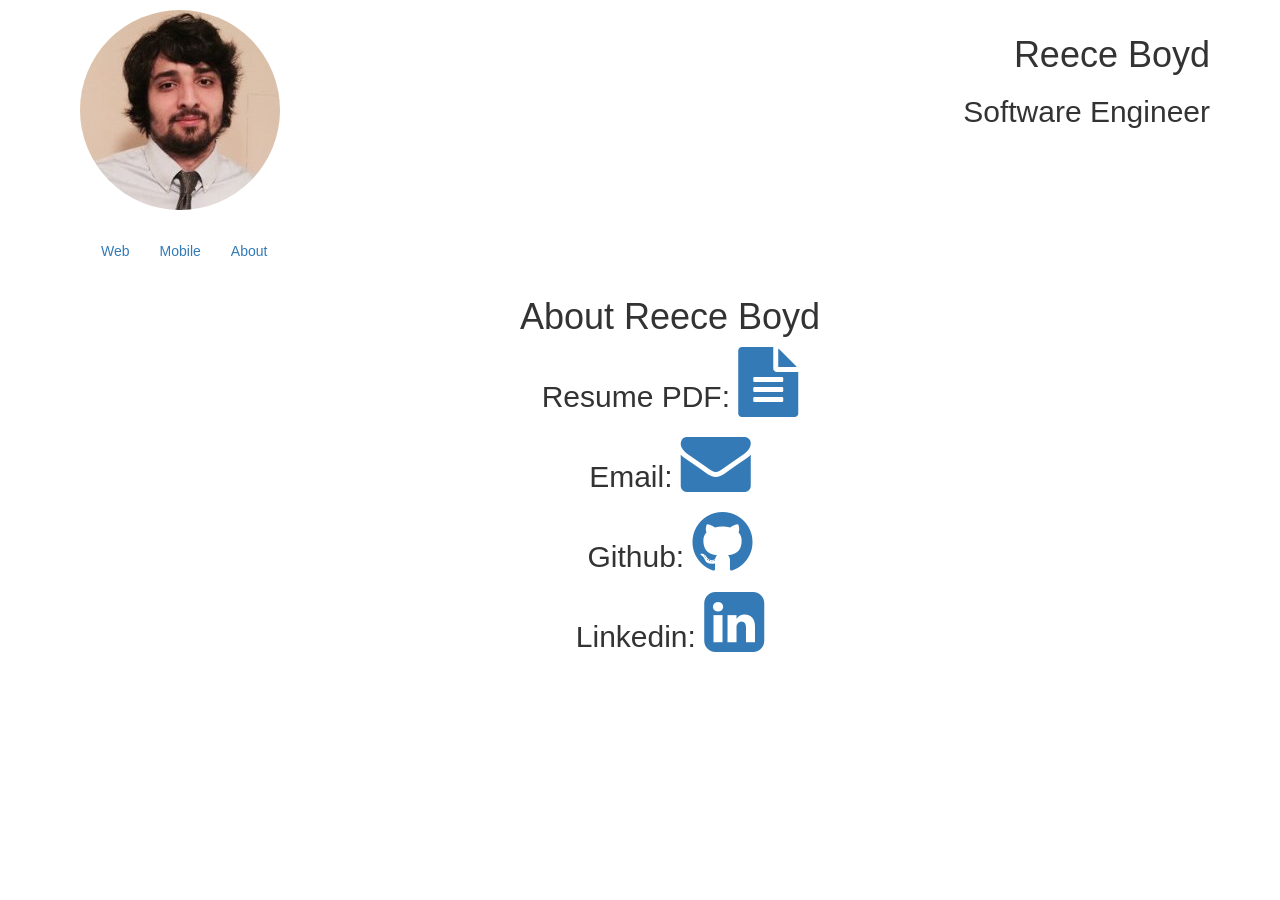
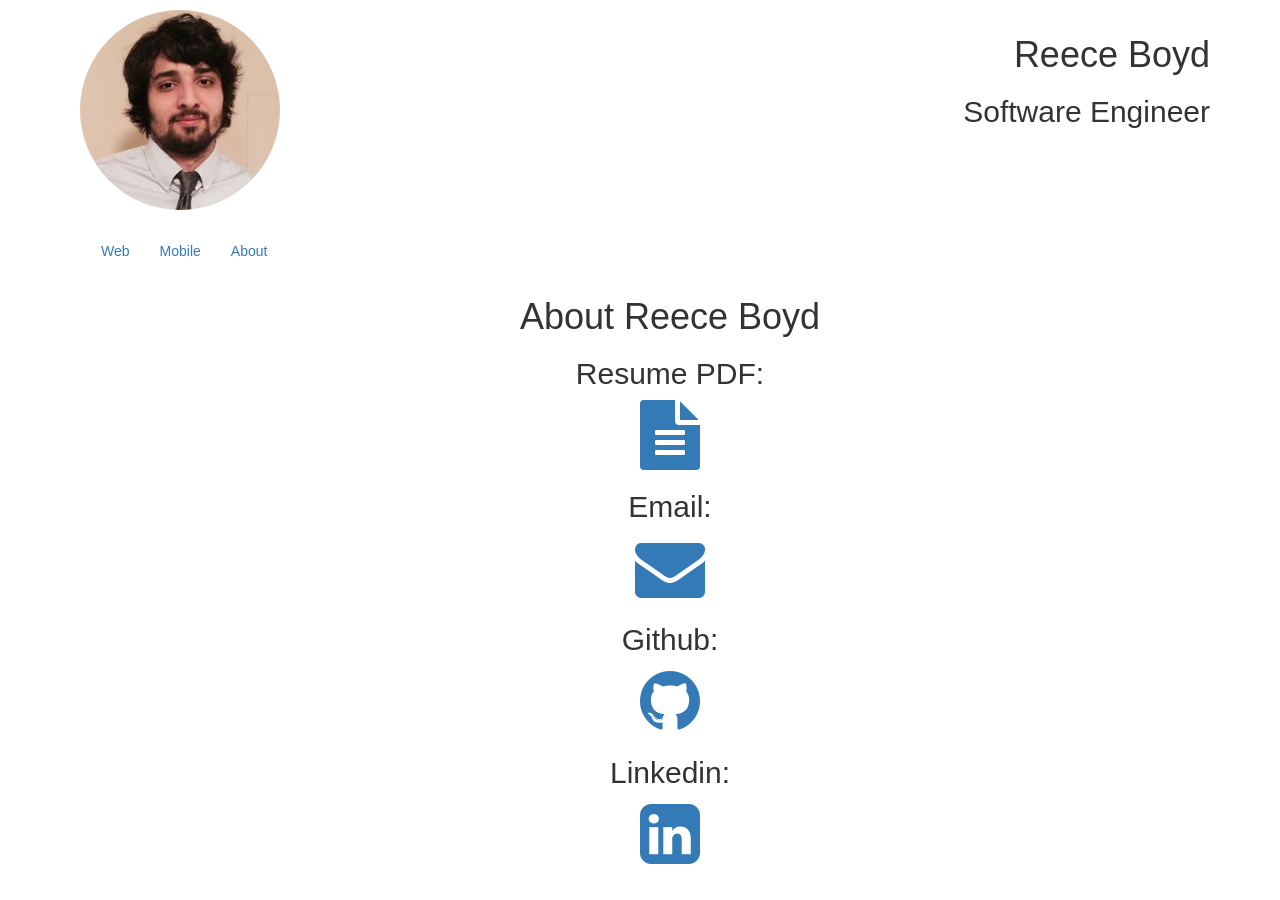
Before and after one commit to reecealanboyd/reecealanboyd.github.io, a Jekyll site: the page built from about.html, in a window 1280 px wide. Built offline with Jekyll 4.4.1, drawn with Linux system fonts in a browser that asks for light colours; nearby versions of some CDN libraries; some web fonts are replaced.

Commit message:
removed h2s and made logos inline about.html

```diff
--- a/css/portfolio.css
+++ b/css/portfolio.css
@@ -41,6 +41,6 @@
 	width: 400px;
 }
 
-.about-h2 {
+.fa-5x {
 	display: inline;
 }
```
